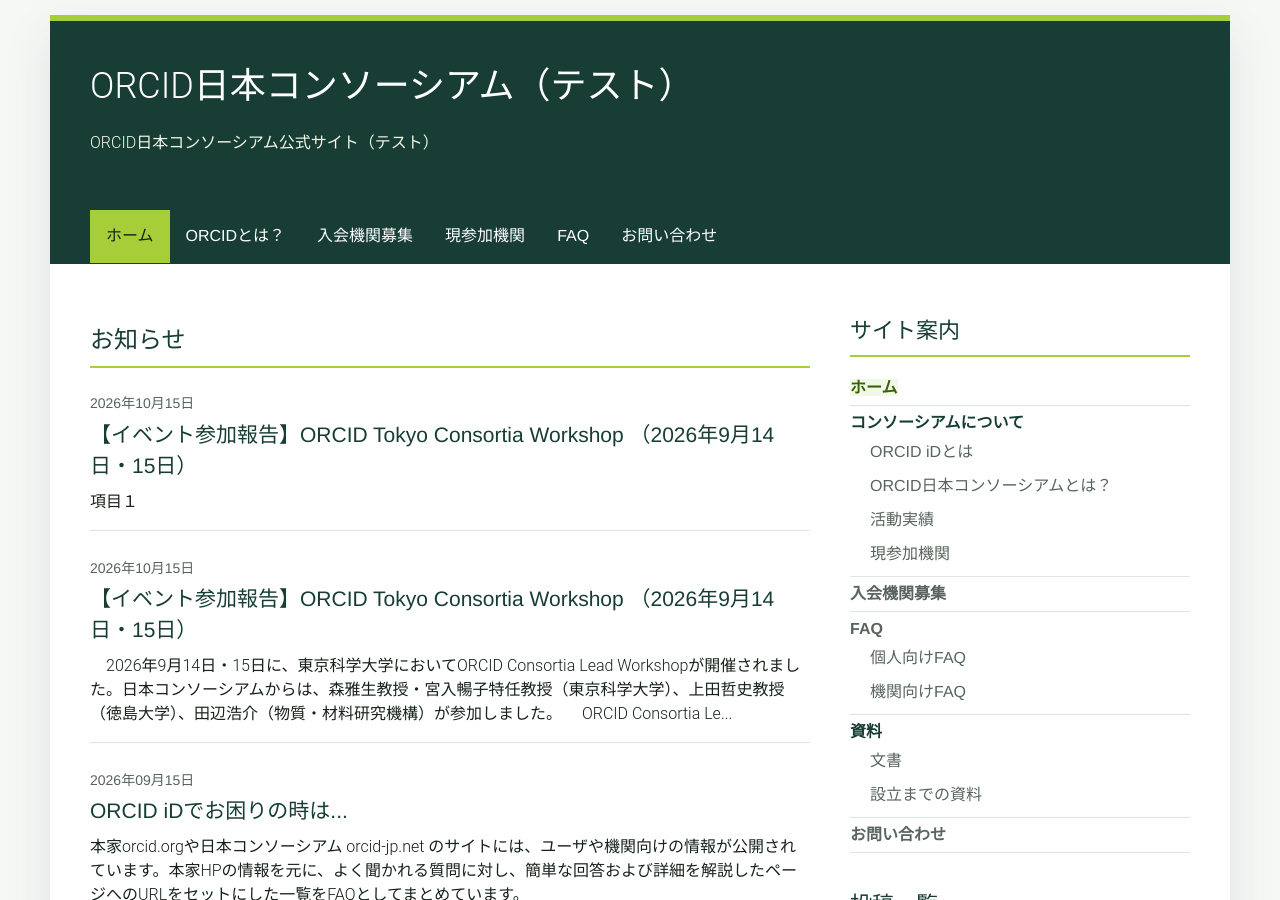
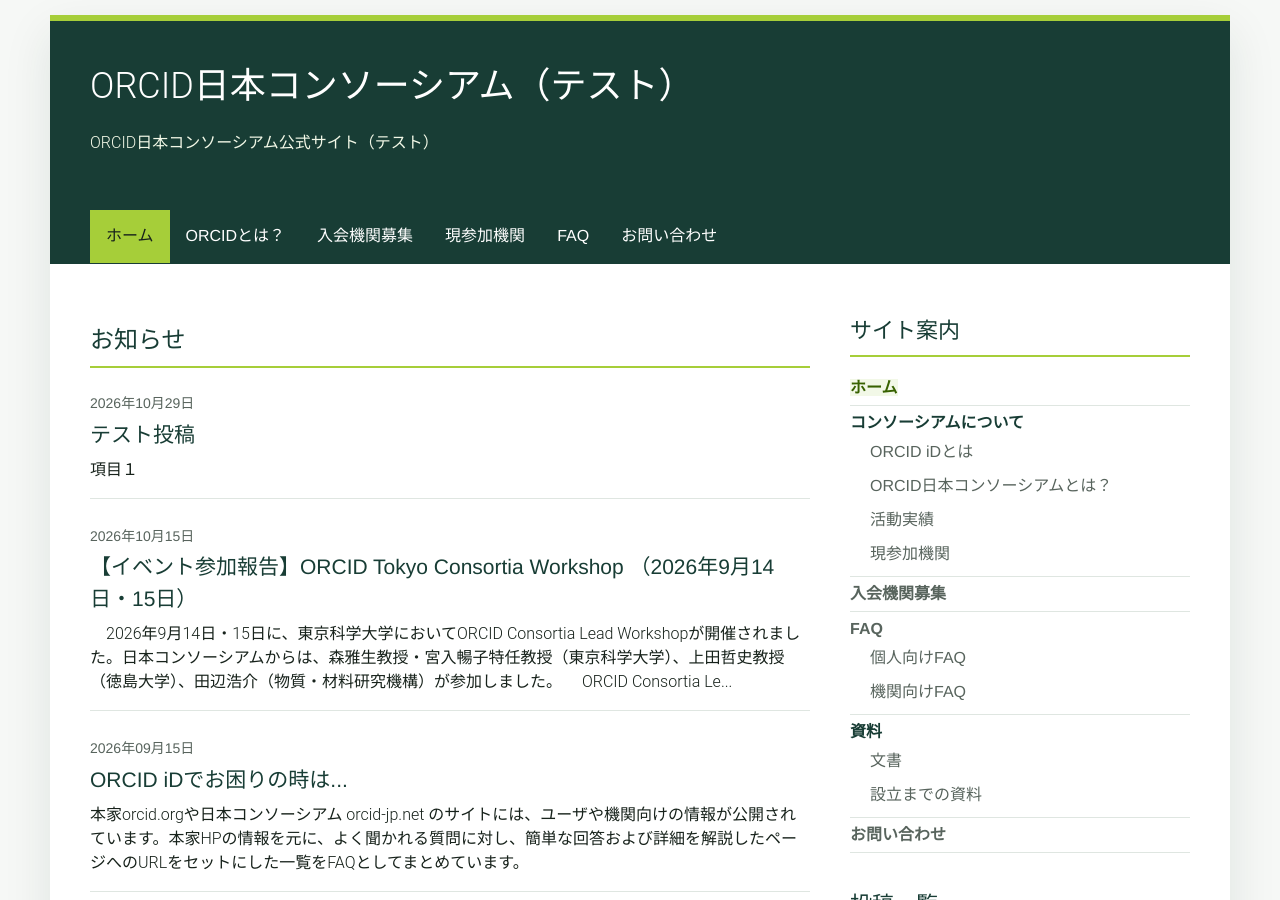
Before and after one commit to MasaoMori/ORCID-JP-Cons, a Jekyll site: the page built from index.md, in a window 1280 px wide and 900 px high. Built offline with Jekyll 4.4.1, drawn with Linux system fonts in a browser that asks for light colours.

Commit message:
Update 2026-10-29-テスト投稿.md

```diff
--- a/_posts/2026-10-29-テスト投稿.md
+++ b/_posts/2026-10-29-テスト投稿.md
@@ -1,10 +1,9 @@
 ---
 layout: post
-title: 【イベント参加報告】ORCID Tokyo Consortia Workshop （2026年9月14日・15日）
-date: '2026-10-15'
-permalink: /2026/10/15/orcid-tokyo-consortia-workshop/
-original_url: https://orcid-jp.net/2026/10/15/orcid-tokyo-consortia-workshop/
-wordpress_id: '805'
+title: テスト投稿
+date: '2026-10-29'
+permalink: /2026/10/29/test/
+wordpress_id: '806'
 categories:
 - イベント
 - 報告
```
